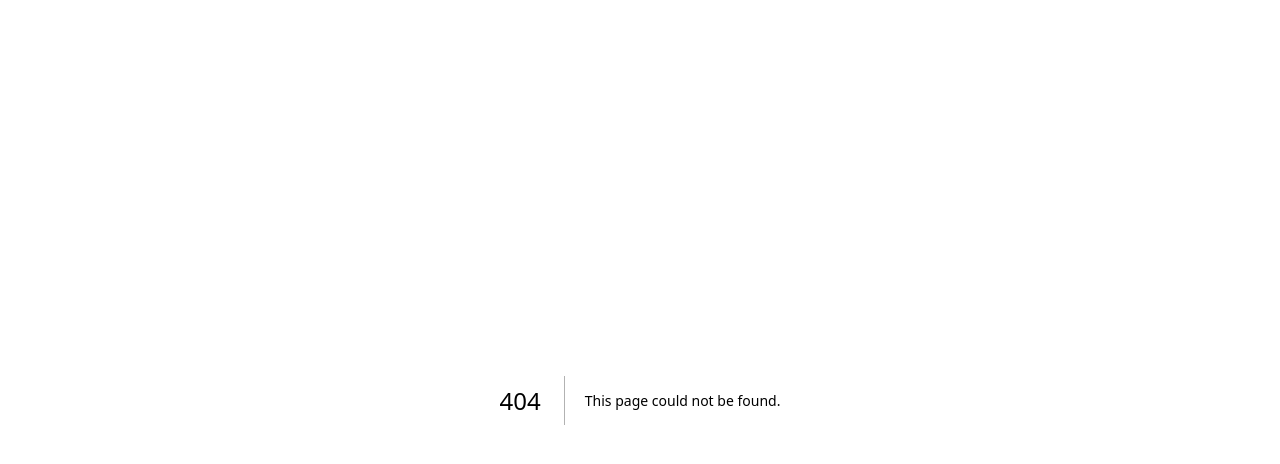
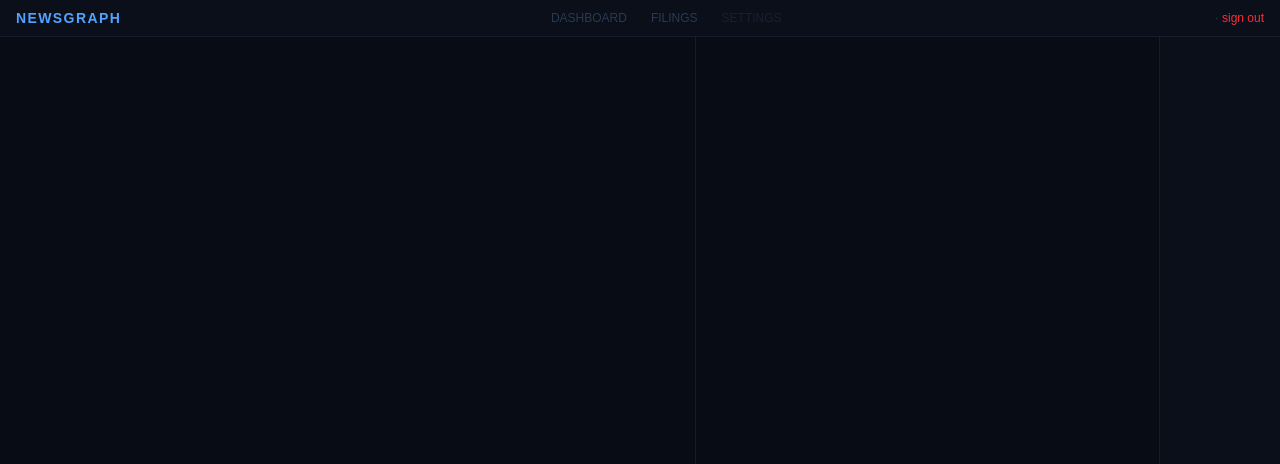
Before and after one commit to dandan002/NewsGraph, a Next.js app: page /filings in a window 1280 px wide. Before the commit this address had no page. Shown: the top 464 px of the page. Built offline with nearby package versions, Linux system fonts and the light colour scheme; no server answers.

Commit message:
feat: add 3-column dashboard layout and filings page

```diff
--- /dev/null
+++ b/app/dashboard/page.tsx
@@ -0,0 +1,11 @@
+import { DashboardLayout } from '@/components/layout/DashboardLayout'
+
+export default function DashboardPage() {
+  return (
+    <DashboardLayout
+      newsFeed={<div className="flex-1 bg-[#080c14]" />}
+      chat={<div className="flex-1 bg-[#080c14]" />}
+      markets={<div className="h-full bg-[#0a0f1a]" />}
+    />
+  )
+}
--- /dev/null
+++ b/app/filings/page.tsx
@@ -0,0 +1,11 @@
+import { DashboardLayout } from '@/components/layout/DashboardLayout'
+
+export default function FilingsPage() {
+  return (
+    <DashboardLayout
+      newsFeed={<div className="flex-1 bg-[#080c14]" />}
+      chat={<div className="flex-1 bg-[#080c14]" />}
+      markets={<div className="h-full bg-[#0a0f1a]" />}
+    />
+  )
+}
--- /dev/null
+++ b/components/layout/DashboardLayout.tsx
@@ -0,0 +1,29 @@
+import { TopNav } from './TopNav'
+
+interface DashboardLayoutProps {
+  newsFeed: React.ReactNode
+  chat: React.ReactNode
+  markets: React.ReactNode
+}
+
+export function DashboardLayout({ newsFeed, chat, markets }: DashboardLayoutProps) {
+  return (
+    <div className="flex flex-col h-screen overflow-hidden">
+      <TopNav />
+      <div className="flex flex-1 overflow-hidden">
+        {/* Left: News Feed */}
+        <div className="flex-[1.5] border-r border-[#131d2e] overflow-hidden flex flex-col min-w-0">
+          {newsFeed}
+        </div>
+        {/* Middle: Chat */}
+        <div className="flex-1 border-r border-[#131d2e] overflow-hidden flex flex-col min-w-0">
+          {chat}
+        </div>
+        {/* Right: Markets */}
+        <div className="w-[120px] flex-shrink-0 overflow-hidden flex flex-col">
+          {markets}
+        </div>
+      </div>
+    </div>
+  )
+}
```
